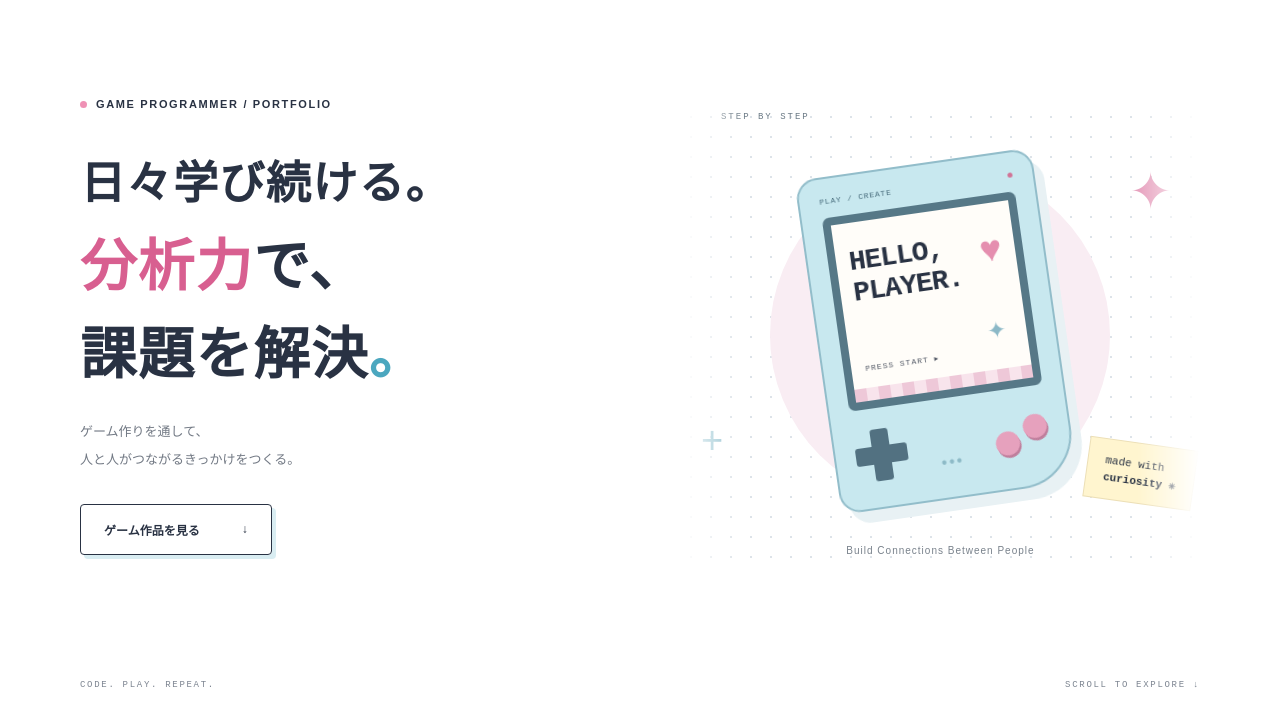
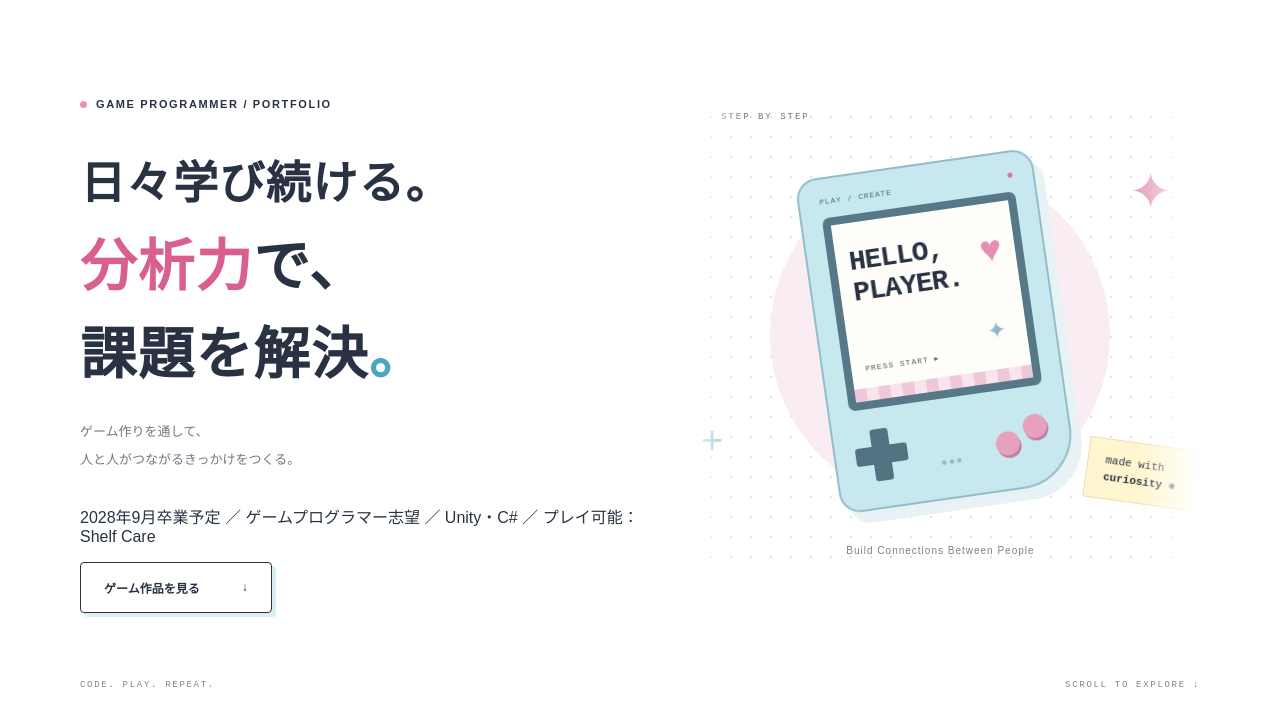
Before and after one commit to TsukasaUrakawa/TsukasaUrakawa.github.io, a plain HTML site: page index.html in a window 1280 px wide. Shown: the part 87-800 px from the top of the page. Drawn offline with Linux system fonts and the light colour scheme.

Commit message:
Add Hero summary: 2028 graduation, game programmer, Unity C#

```diff
--- a/index.html
+++ b/index.html
@@ -11,7 +11,7 @@
 <header class="header"><a class="logo" href="#home" aria-label="TSUKASA URAKAWA・トップへ"><span class="logo-mark">✳</span> TSUKASA URAKAWA<span class="logo-dot">.</span></a><nav aria-label="メインナビゲーション"><a href="#works">Works</a><a href="#about">About</a><a href="#contact">Contact <span>↗</span></a></nav></header>
 <main>
 <section class="hero wrap" id="home">
-<div class="hero-copy"><p class="eyebrow"><span class="status-dot"></span> GAME PROGRAMMER / PORTFOLIO</p><h1><span class="hero-lead">日々学び続ける。</span><br><span class="pink-text">分析力</span>で、<br>課題を解決<span class="blue-text">。</span></h1><p class="intro">ゲーム作りを通して、<br>人と人がつながるきっかけをつくる。</p><a class="button" href="#works">ゲーム作品を見る <span>↓</span></a></div>
+<div class="hero-copy"><p class="eyebrow"><span class="status-dot"></span> GAME PROGRAMMER / PORTFOLIO</p><h1><span class="hero-lead">日々学び続ける。</span><br><span class="pink-text">分析力</span>で、<br>課題を解決<span class="blue-text">。</span></h1><p class="intro">ゲーム作りを通して、<br>人と人がつながるきっかけをつくる。</p><p class="hero-meta">2028年9月卒業予定 ／ ゲームプログラマー志望 ／ Unity・C# ／ プレイ可能：Shelf Care</p><a class="button" href="#works">ゲーム作品を見る <span>↓</span></a></div>
 <div class="hero-art" aria-hidden="true"><span class="art-label">STEP BY STEP</span><span class="spark spark-one">✦</span><span class="spark spark-two">+</span><div class="orbit"></div><div class="game-device"><div class="device-top"><span>PLAY / CREATE</span><i></i></div><div class="screen"><span class="screen-star">✦</span><div class="pixel-heart">♥</div><span class="screen-title">HELLO,<br>PLAYER.</span><span class="screen-start">PRESS START ▸</span><span class="screen-floor"></span></div><div class="controls"><div class="dpad"></div><span class="small-controls">•••</span><div class="game-buttons"><i></i><i></i></div></div></div><span class="art-sticker">made with<br><b>curiosity ✳</b></span><span class="art-note">Build Connections Between People</span></div>
 <div class="hero-bottom"><span>CODE. PLAY. REPEAT.</span><span>SCROLL TO EXPLORE ↓</span></div>
 </section>
```
